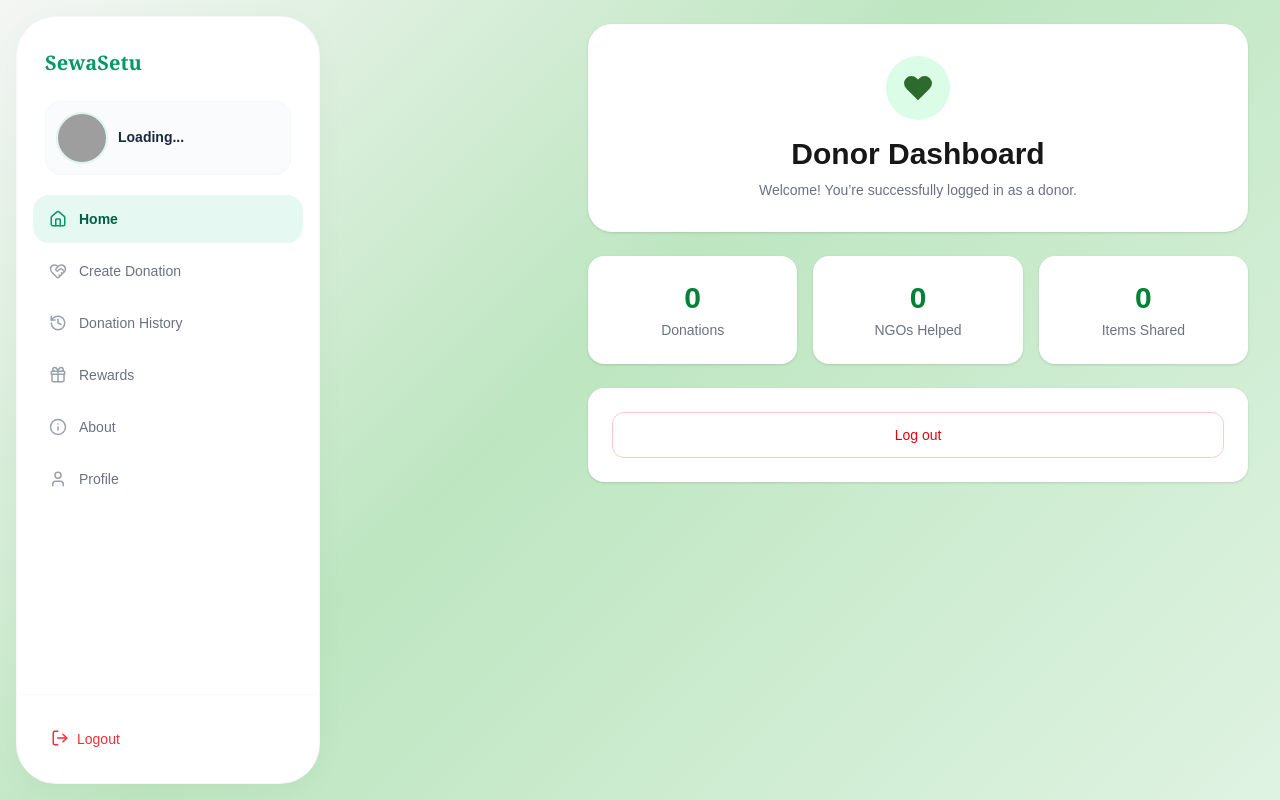
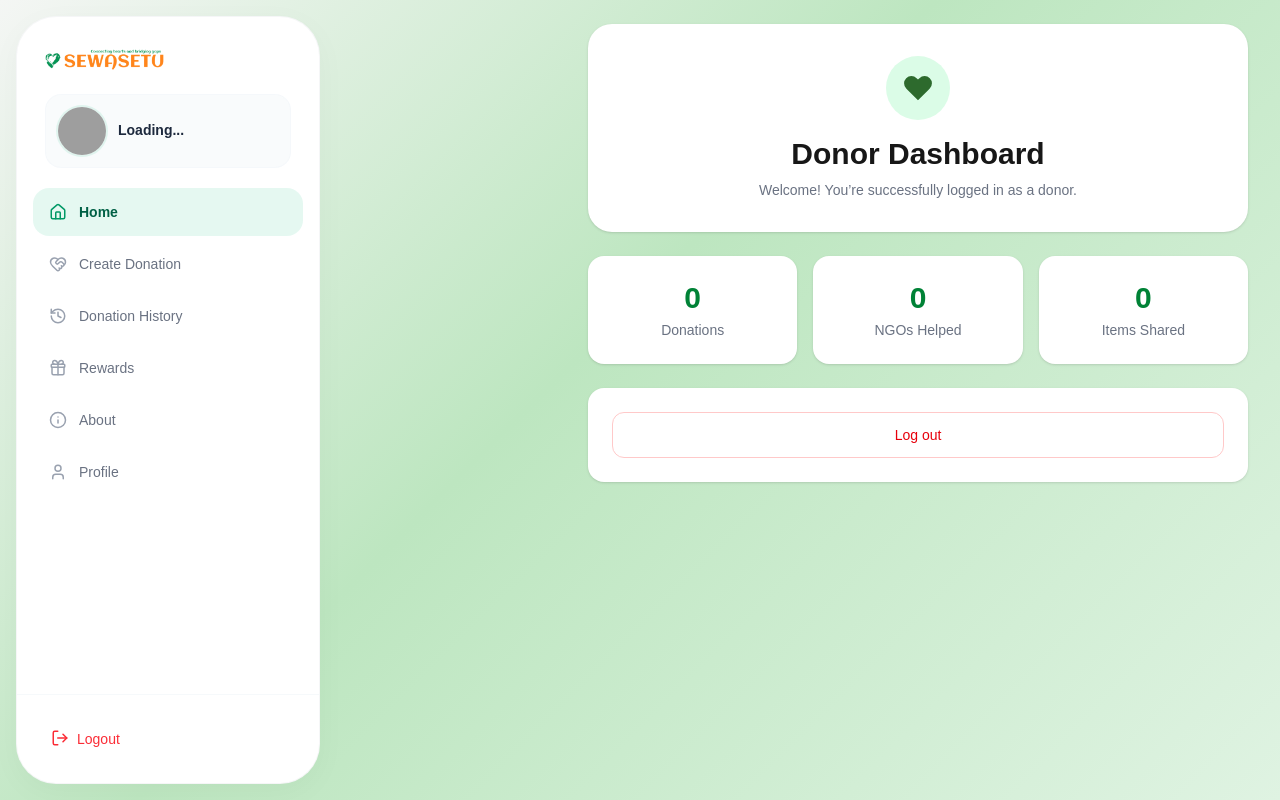
Before and after one commit to indradev03/SewaSetu-Web-api, a Next.js app in the folder frontend/: page /donor in a window 1280 px wide. Built offline with nearby package versions, Linux system fonts and the light colour scheme; no server answers; grey boxes are pictures that could not be loaded.

Commit message:
Update DonorSidebar to use logo image instead of text; adjust layout for user card

```diff
--- a/frontend/app/components/layout/DonorSidebar.tsx
+++ b/frontend/app/components/layout/DonorSidebar.tsx
@@ -104,11 +104,14 @@ const DonorSidebar = () => {
         {/* HEADER */}
         <div className="pt-8 px-7 pb-5">
           <div className="flex justify-between items-center mb-6">
-            <Link
-              href="/donor"
-              className="font-bold text-xl text-emerald-600 font-serif"
-            >
-              SewaSetu
+            <Link href="/donor" className="flex items-center">
+              <Image
+                src="/logo.png"
+                alt="SewaSetu Logo"
+                width={120}
+                height={40}
+                priority
+              />
             </Link>
 
             <button onClick={() => setOpen(false)} className="md:hidden">
@@ -118,7 +121,7 @@ const DonorSidebar = () => {
 
           {/* CURVED USER CARD */}
           <div className="flex items-center gap-3 bg-slate-50/80 p-3 rounded-2xl border border-slate-100/50">
-            <div className="relative w-12 h-12 rounded-full overflow-hidden flex-shrink-0 ring-2 ring-emerald-500/10">
+            <div className="relative w-12 h-12 rounded-full overflow-hidden shrink-0 ring-2 ring-emerald-500/10">
               <Image
                 src={image}
                 alt="profile"
```
